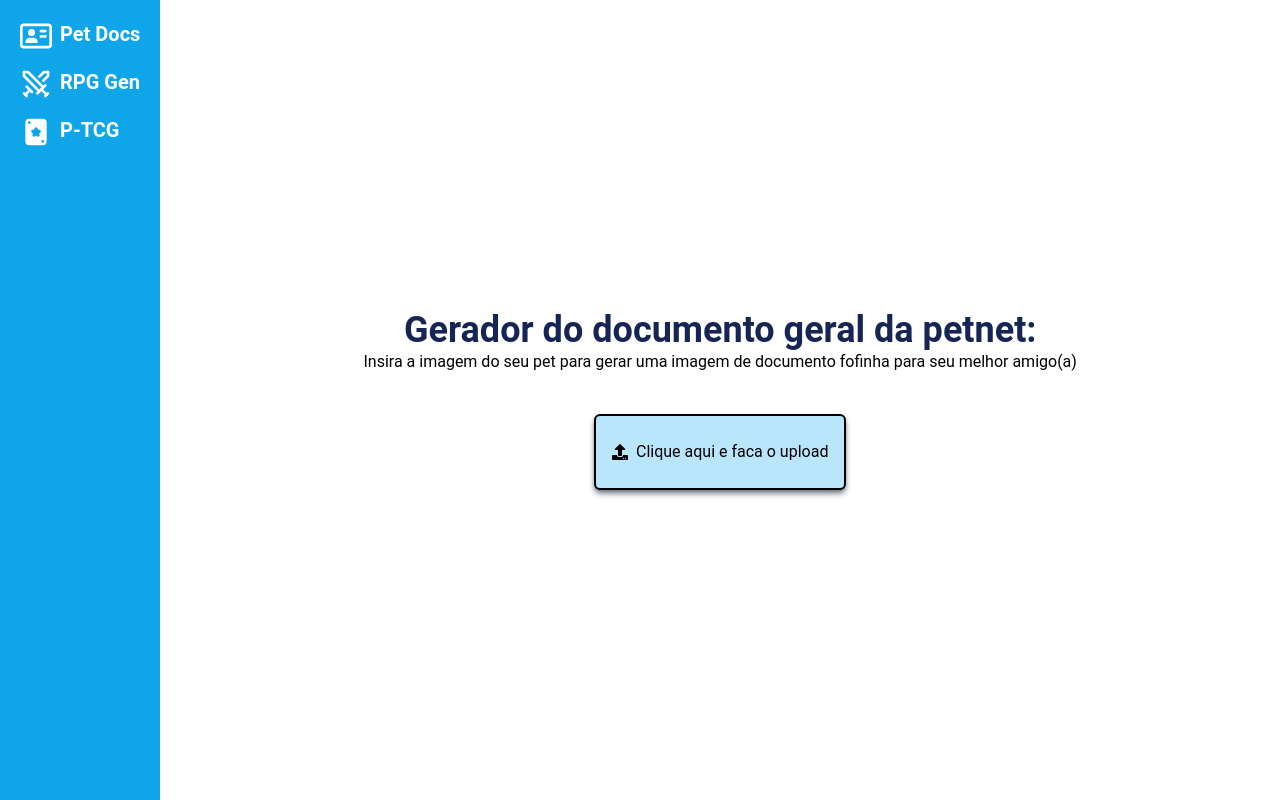
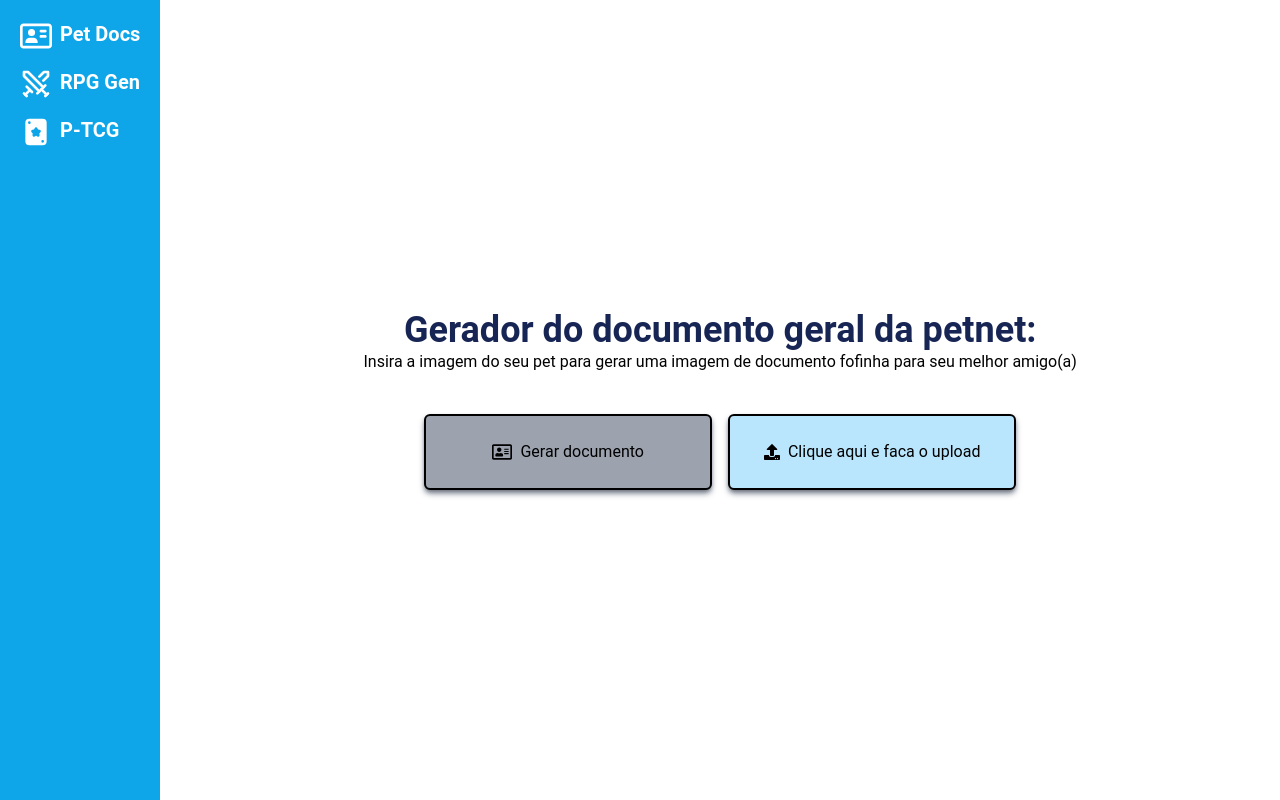
Before and after one commit to GustavoSMelo/petnet, a Next.js app: page /activities in a window 1280 px wide. Built offline with nearby package versions, Linux system fonts and the light colour scheme.

Commit message:
:construction: WIP - working in progress

```diff
--- a/src/app/activities/activities.style.scss
+++ b/src/app/activities/activities.style.scss
@@ -18,20 +18,32 @@
             @apply w-28 h-28 mt-6;
         }
 
+        .btnRowContainer {
+            @apply flex gap-4;
             .picturePetInput {
                 @apply hidden;
             }
 
-        .picturePetInputLabel, .btnGenerateDocument {
-            @apply cursor-pointer border-solid border-2 border-black mt-10 px-4 py-6 rounded-md flex items-center bg-sky-200 shadow-md shadow-gray-500 transition-all;
+            .picturePetInputLabel,
+            .btnGenerateDocument,
+            .btnGenerateDocumentBlocked {
+                @apply cursor-pointer border-solid border-2 border-black mt-10 px-4 py-6 rounded-md flex items-center justify-center bg-sky-200 shadow-md shadow-gray-500 transition-all w-72;
+
+                .btnGenerateDocumentIcon {
+                    @apply mr-2 size-5;
+                }
 
                 .uploadLabelIcon {
                     @apply mr-2;
                 }
             }
 
+            .btnGenerateDocumentBlocked {
+                @apply cursor-not-allowed bg-gray-400;
+            }
+
             .btnGenerateDocument {
-            @apply bg-lime-400
+                @apply bg-lime-400;
             }
 
             .picturePetInputLabel:hover {
@@ -41,5 +53,10 @@
             .btnGenerateDocument:hover {
                 @apply bg-lime-500 transition-all;
             }
+
+            .btnGenerateDocumentBlocked:hover {
+                @apply bg-gray-500 text-white;
             }
         }
+    }
+}
--- a/src/app/activities/page.tsx
+++ b/src/app/activities/page.tsx
@@ -1,6 +1,6 @@
 "use client";
 
-import { FaUpload } from "react-icons/fa";
+import { FaRegAddressCard, FaUpload } from "react-icons/fa";
 import "./activities.style.scss";
 
 import ActivityAsidePanel from "@petnet/components/activities/asidePanel";
@@ -9,6 +9,8 @@ import { ChangeEvent, useState } from "react";
 const Activities = () => {
     const [file, setFile] = useState<File | null>(null);
     const [generateDocument, setGenerateDocument] = useState(false);
+
+    const handleGenerateDocumentClick = () => {};
 
     const handleFileUpload = (event: ChangeEvent<HTMLInputElement>) => {
         const files = event.target.files;
@@ -51,14 +53,12 @@ const Activities = () => {
                     <></>
                 )}
 
-                {file ? (
-                    <button type="button" className="btnGenerateDocument">
-                        Gerar Documento
+                <div className="btnRowContainer">
+                    <button type="button" className={file ? 'btnGenerateDocument' : 'btnGenerateDocumentBlocked'}>
+                        <FaRegAddressCard className="btnGenerateDocumentIcon" /> Gerar documento
                     </button>
-                ) : (
-                    <></>
-                )}
 
+                    <span>
                         <input
                             type="file"
                             className="picturePetInput"
@@ -75,6 +75,8 @@ const Activities = () => {
                                 ? "Clique aqui e faca o upload"
                                 : "Clique para alterar a imagem"}
                         </label>
+                    </span>
+                </div>
             </div>
         </div>
     );
```
Lines whose indentation alone changed are shown as unchanged.
